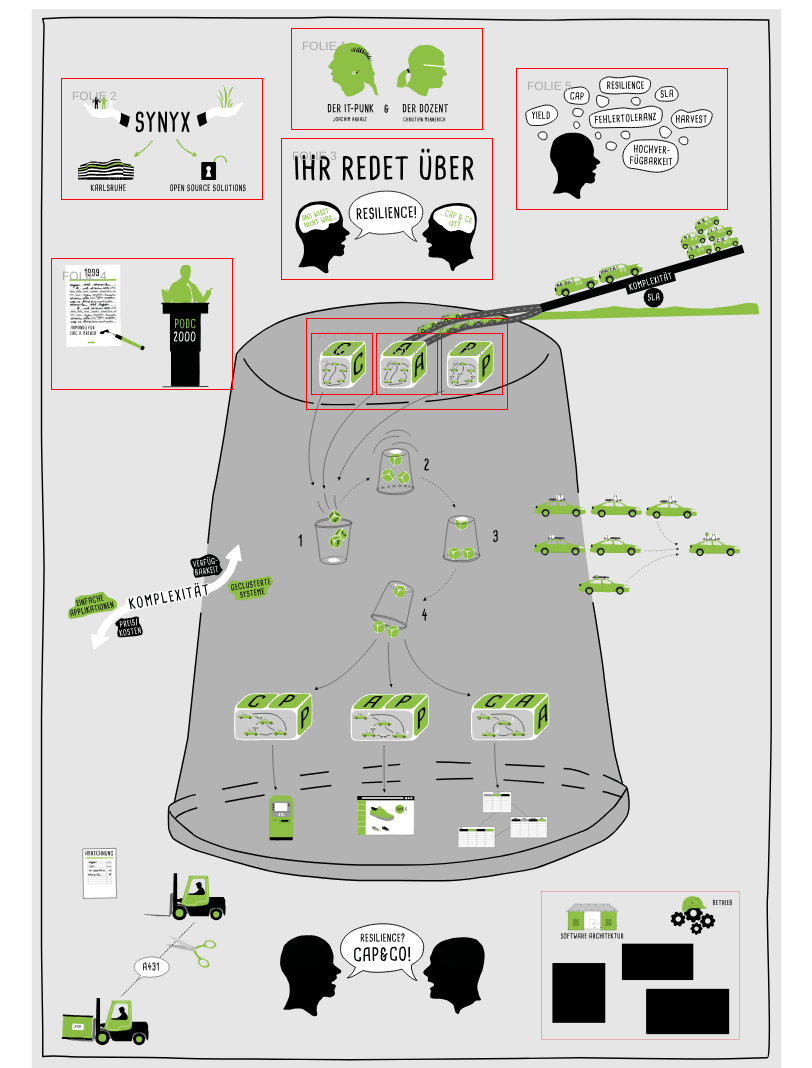
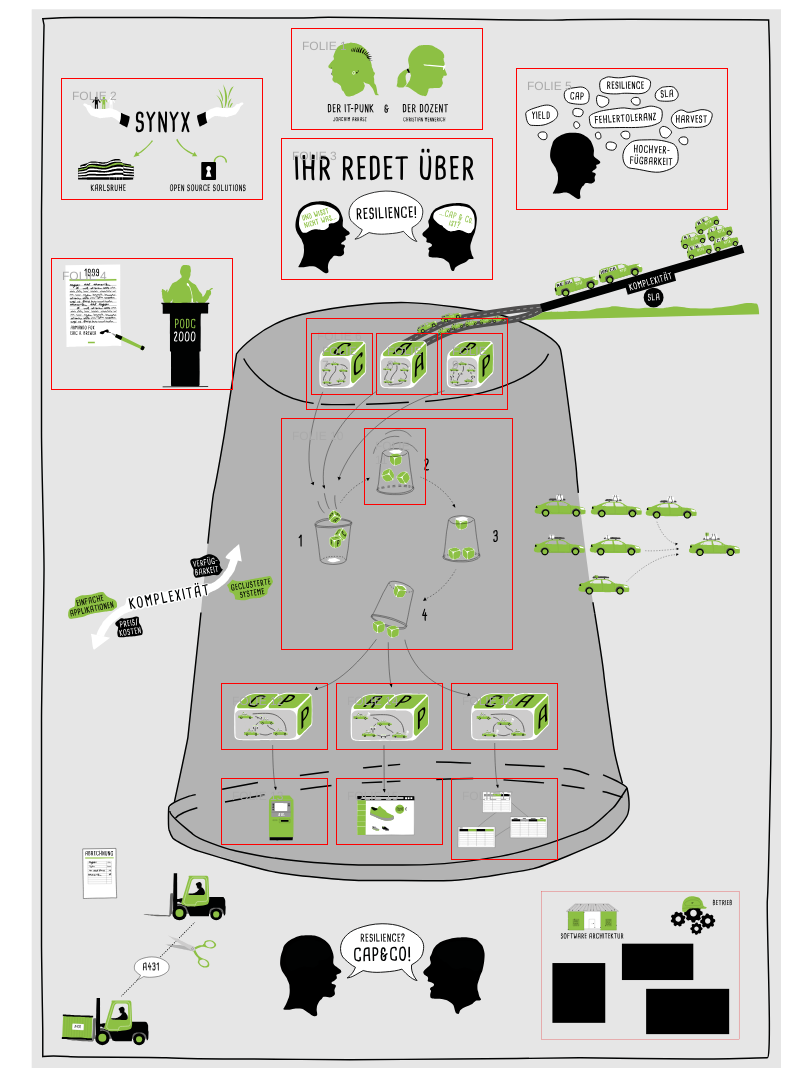
Before and after one commit to Crustpunk/cap_animation, a website: page public_html/index.html in a window 1280 px wide. Shown: the top 1068 px of the page, without its empty margins (234-1046 px from the left). Drawn offline with nearby package versions, Linux system fonts and the light colour scheme.

Commit message:
* added more slides

```diff
--- a/public_html/index.html
+++ b/public_html/index.html
@@ -54,6 +54,30 @@
                 <div class="label" id="folie9">
                     FOLIE 9
                 </div>
+                <div class="label" id="folie10">
+                    FOLIE 10
+                </div>
+                <div class="label" id="folie11">
+                    FOLIE 11
+                </div>
+                <div class="label" id="folie12">
+                    FOLIE 12
+                </div>
+                <div class="label" id="folie13">
+                    FOLIE 13
+                </div>
+                <div class="label" id="folie14">
+                    FOLIE 14
+                </div>
+                <div class="label" id="folie15">
+                    FOLIE 15
+                </div>
+                <div class="label" id="folie16">
+                    FOLIE 16
+                </div>
+                <div class="label" id="folie17">
+                    FOLIE 17
+                </div>
             </div>
         </div>
         <div id="navigation">
--- a/public_html/style.css
+++ b/public_html/style.css
@@ -83,6 +83,70 @@
     -webkit-transform: rotate(0deg);
     -moz-transform: rotate(0deg);
 }
+#folie10 {
+    left:250px;
+    top:410px;
+    width:210px;
+    height:210px;
+    -webkit-transform: rotate(0deg);
+    -moz-transform: rotate(0deg);
+}
+#folie11 {
+    left:333px;
+    top:420px;
+    width:40px;
+    height:55px;
+    -webkit-transform: rotate(0deg);
+    -moz-transform: rotate(0deg);
+}
+#folie12 {
+    left:190px;
+    top:675px;
+    width:85px;
+    height:45px;
+    -webkit-transform: rotate(0deg);
+    -moz-transform: rotate(0deg);
+}
+#folie13 {
+    left:190px;
+    top:770px;
+    width:85px;
+    height:45px;
+    -webkit-transform: rotate(0deg);
+    -moz-transform: rotate(0deg);
+}
+#folie14 {
+    left:305px;
+    top:675px;
+    width:85px;
+    height:45px;
+    -webkit-transform: rotate(0deg);
+    -moz-transform: rotate(0deg);
+}
+#folie15 {
+    left:305px;
+    top:770px;
+    width:85px;
+    height:45px;
+    -webkit-transform: rotate(0deg);
+    -moz-transform: rotate(0deg);
+}
+#folie16 {
+    left:420px;
+    top:675px;
+    width:85px;
+    height:45px;
+    -webkit-transform: rotate(0deg);
+    -moz-transform: rotate(0deg);
+}
+#folie17 {
+    left:420px;
+    top:770px;
+    width:85px;
+    height:60px;
+    -webkit-transform: rotate(0deg);
+    -moz-transform: rotate(0deg);
+}
 
 
 
@@ -153,6 +217,6 @@ div.label:hover {
 }
 
 #prev:hover,#next:hover {
-	background-color:#ba9;
-	border: 1px solid #999;
+    background-color:#ba9;
+    border: 1px solid #999;
 }
```
